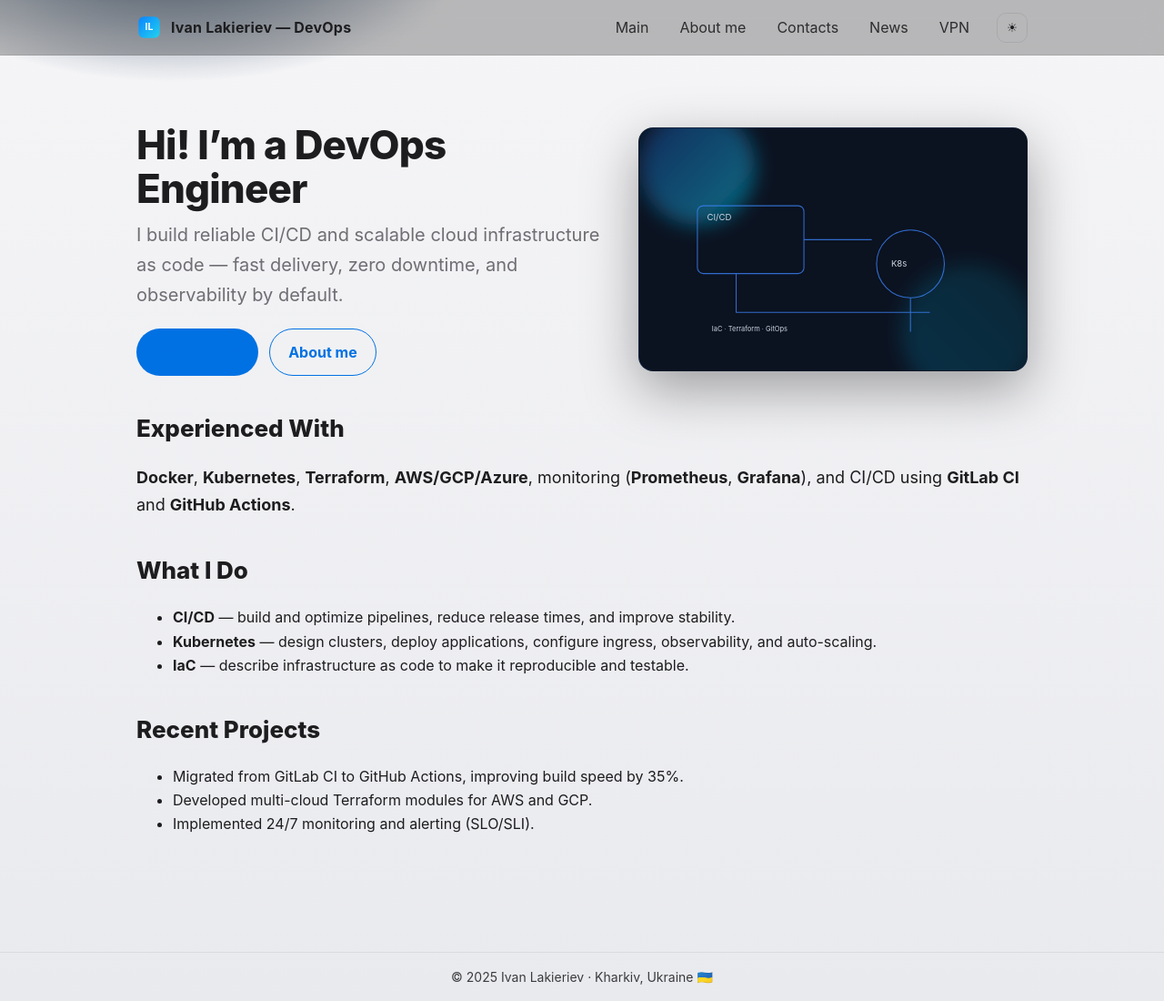
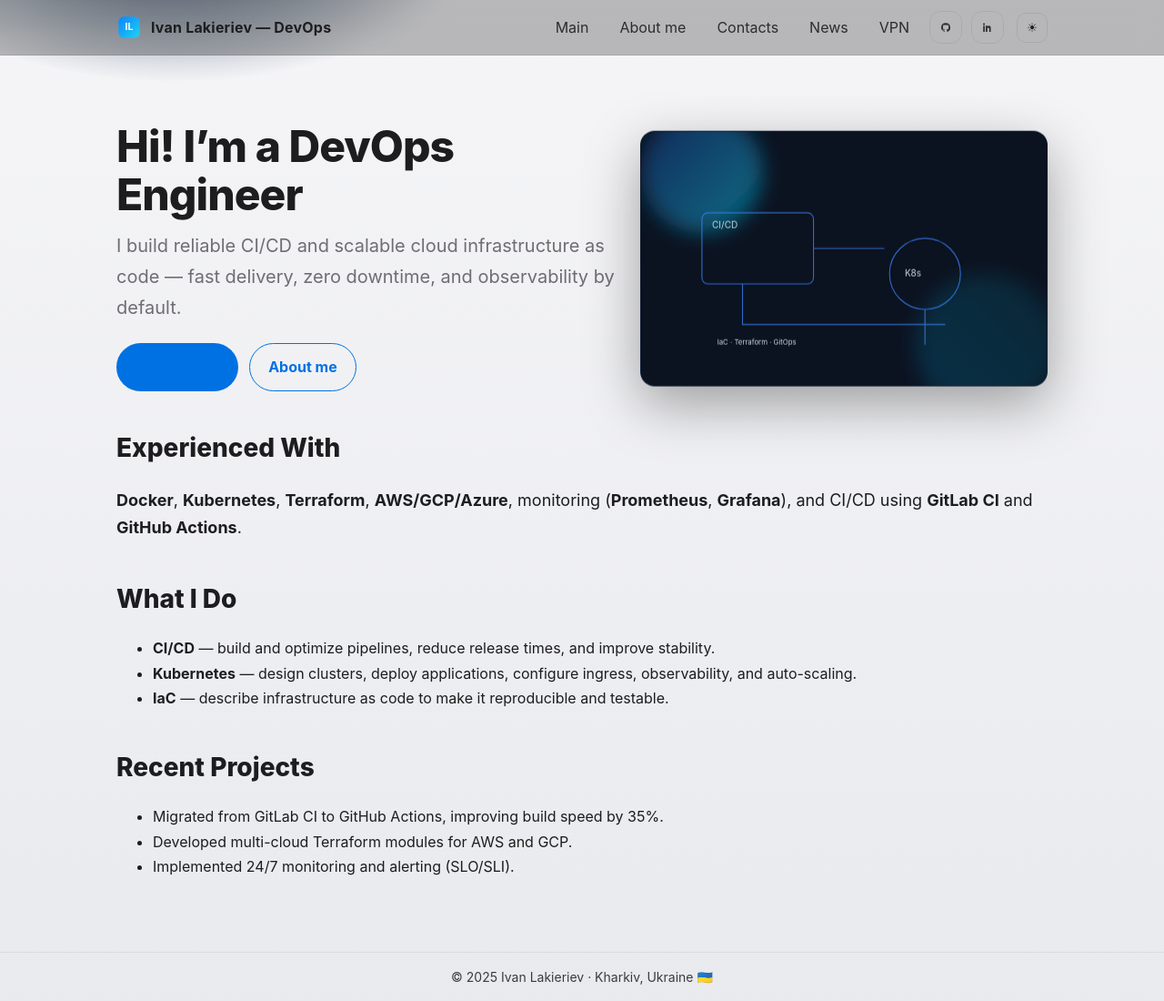
Before and after one commit to lkrv69/One-Page, a Jekyll site: the page built from index.md, in a window 1280 px wide and 1100 px high. Shown: the whole window at 91% size. Built offline with Jekyll 4.4.1, drawn with Linux system fonts in a browser that asks for light colours.

Commit message:
new page

```diff
--- a/_layouts/default.html
+++ b/_layouts/default.html
@@ -8,19 +8,16 @@
   <meta name="theme-color" content="#0a0a0a" media="(prefers-color-scheme: dark)">
   <meta name="theme-color" content="#f5f5f7" media="(prefers-color-scheme: light)">
   <link rel="stylesheet" href="{{ "/assets/css/style.css" | relative_url }}">
-  <!-- Favicon / icons -->
   <link rel="icon" href="{{ "/assets/img/favicon.svg" | relative_url }}" type="image/svg+xml">
   <link rel="mask-icon" href="{{ "/assets/img/logo.svg" | relative_url }}" color="#0a84ff">
-  <!-- Optional PNGs if you add later:
-  <link rel="icon" sizes="32x32" href="/assets/img/favicon-32.png">
-  <link rel="apple-touch-icon" sizes="180x180" href="/assets/img/apple-touch-icon.png"> -->
   <script defer src="{{ "/assets/js/theme.js" | relative_url }}"></script>
+  <script defer src="{{ "/assets/js/parallax.js" | relative_url }}"></script>
 </head>
 <body>
   <header class="site-header">
     <div class="container nav-container">
       <a class="brand" href="{{ "/" | relative_url }}" aria-label="Go to homepage">
-        <img src="{{ "/assets/img/logo.svg" | relative_url }}" alt="" class="logo"> <span>{{ site.title }}</span>
+        <img src="{{ "/assets/img/logo.svg" | relative_url }}" alt="" class="logo"> <span class="brand-text">{{ site.title }}</span>
       </a>
       <nav class="main-nav">
         <a href="{{ "/" | relative_url }}">Main</a>
@@ -28,6 +25,12 @@
         <a href="{{ "/contacts/" | relative_url }}">Contacts</a>
         <a href="{{ "/news/" | relative_url }}">News</a>
         <a href="{{ "/vpn/" | relative_url }}">VPN</a>
+        <a class="icon-btn" href="https://github.com/yourusername" target="_blank" rel="noopener" aria-label="GitHub">
+          <svg viewBox="0 0 24 24" aria-hidden="true"><path fill="currentColor" d="M12 .5a12 12 0 0 0-3.79 23.4c.6.1.82-.27.82-.6v-2.1c-3.34.73-4.04-1.6-4.04-1.6-.55-1.4-1.35-1.77-1.35-1.77-1.1-.76.08-.75.08-.75 1.22.09 1.86 1.26 1.86 1.26 1.08 1.85 2.83 1.31 3.52 1 .11-.79.42-1.31.76-1.6-2.66-.3-5.46-1.33-5.46-5.93 0-1.31.47-2.38 1.24-3.22-.12-.3-.54-1.52.12-3.17 0 0 1.01-.32 3.3 1.23.96-.27 1.98-.41 3-.41s2.04.14 3 .41c2.3-1.55 3.3-1.23 3.3-1.23.66 1.65.24 2.87.12 3.17.77.84 1.24 1.91 1.24 3.22 0 4.61-2.8 5.63-5.48 5.93.43.37.81 1.1.81 2.22v3.29c0 .33.22.71.82.59A12 12 0 0 0 12 .5Z"/></svg>
+        </a>
+        <a class="icon-btn" href="https://linkedin.com/in/yourprofile" target="_blank" rel="noopener" aria-label="LinkedIn">
+          <svg viewBox="0 0 24 24" aria-hidden="true"><path fill="currentColor" d="M4.98 3.5C4.98 4.88 3.86 6 2.5 6S0 4.88 0 3.5 1.12 1 2.5 1s2.48 1.12 2.48 2.5zM.5 8h4V24h-4V8zm7.5 0h3.8v2.2h.05c.53-1 1.83-2.2 3.77-2.2 4.03 0 4.78 2.65 4.78 6.09V24h-4v-7.1c0-1.7-.03-3.89-2.37-3.89-2.38 0-2.75 1.85-2.75 3.77V24h-4V8z"/></svg>
+        </a>
         <button id="themeToggle" class="theme-btn" aria-label="Toggle theme">☾</button>
       </nav>
     </div>
--- a/assets/css/style.css
+++ b/assets/css/style.css
@@ -1,10 +1,10 @@
-/* Minimal Apple-like design with theme toggle */
+/* Apple-like design, responsive, with social icons */
 :root{
   --bg1:#0a0a0a; --bg2:#111216;
   --text:#f5f5f7; --muted:#b0b3b8;
   --accent:#0a84ff; --accent-press:#0071e3;
   --border: rgba(255,255,255,.08);
-  --container: 980px;
+  --container: 1024px;
 }
 :root[data-theme="light"]{
   --bg1:#f5f5f7; --bg2:#e9eaee;
@@ -25,32 +25,34 @@ body{
 /* Header */
 .site-header{position:sticky; top:0; z-index:10; background:rgba(0,0,0,.25); backdrop-filter:blur(12px); border-bottom:1px solid var(--border)}
 .nav-container{display:flex; align-items:center; justify-content:space-between; padding:12px 0}
-.brand{display:flex; align-items:center; gap:10px; text-decoration:none; color:var(--text); font-weight:700; letter-spacing:.2px}
+.brand{display:flex; align-items:center; gap:10px; text-decoration:none; color:var(--text); font-weight:700; letter-spacing:.2px; white-space:nowrap}
 .logo{width:28px; height:28px}
-.main-nav{display:flex; align-items:center; gap:10px}
+.main-nav{display:flex; align-items:center; gap:10px; flex-wrap:wrap; justify-content:flex-end}
 .main-nav a{color:var(--text); text-decoration:none; padding:8px 12px; border-radius:12px; opacity:.9}
 .main-nav a:hover{background:rgba(255,255,255,.06); opacity:1}
-.theme-btn{margin-left:8px; padding:8px 10px; border-radius:10px; border:1px solid var(--border); background:transparent; color:var(--text); cursor:pointer}
+.icon-btn{display:inline-flex; align-items:center; justify-content:center; width:36px; height:36px; border-radius:10px; border:1px solid var(--border); color:var(--text)}
+.icon-btn:hover{background:rgba(255,255,255,.06)}
+.icon-btn svg{width:18px; height:18px}
+.theme-btn{margin-left:4px; padding:8px 10px; border-radius:10px; border:1px solid var(--border); background:transparent; color:var(--text); cursor:pointer}
 .theme-btn:hover{background:rgba(255,255,255,.06)}
 /* Content */
-.site-content{flex:1; padding:56px 0 64px; line-height:1.65}
-.markdown-body h1{font-size:44px; line-height:1.1; letter-spacing:-0.02em; margin:.6em 0 .4em; font-weight:800}
-.markdown-body h2{font-size:26px; margin:1.4em 0 .6em; font-weight:800}
-.markdown-body p{font-size:18px; color:var(--text)}
+.site-content{flex:1; padding:56px 0 64px; line-height:1.7}
+.markdown-body h1{font-size:48px; line-height:1.1; letter-spacing:-0.02em; margin:.6em 0 .4em; font-weight:800}
+.markdown-body h2{font-size:28px; margin:1.4em 0 .6em; font-weight:800}
+.markdown-body p{font-size:18px}
 .markdown-body strong{font-weight:700}
 .markdown-body a{color:var(--accent); text-decoration:none}
 .markdown-body a:hover{text-decoration:underline}
 /* Hero */
 .hero{display:grid; grid-template-columns:1.1fr .9fr; gap:28px; align-items:center; margin:18px 0 6px}
-.hero h1{margin:0 0 10px}
-.hero p.sub{font-size:20px; color:var(--muted); margin:0 0 20px}
-.hero .btns{display:flex; gap:12px; margin-top:8px}
+.hero h1{margin:0 0 12px}
+.hero p.sub{font-size:20px; color:var(--muted); margin:0 0 22px}
+.hero .btns{display:flex; gap:12px; margin-top:8px; flex-wrap:wrap}
 .btn{display:inline-block; padding:12px 20px; border-radius:30px; font-weight:700; text-decoration:none; background:var(--accent); color:white}
 .btn:hover{background:var(--accent-press)}
 .btn.secondary{background:transparent; color:var(--accent); border:1px solid var(--accent)}
 .btn.secondary:hover{background:rgba(10,132,255,.12)}
-.hero-ill{width:100%; border-radius:16px; border:1px solid var(--border); box-shadow:0 20px 60px rgba(0,0,0,.35); background:linear-gradient(180deg,#0d1b2a,#162642); display:block}
-@media(max-width:920px){ .hero{grid-template-columns:1fr} }
+.hero-ill{width:100%; border-radius:16px; border:1px solid var(--border); box-shadow:0 20px 60px rgba(0,0,0,.35); background:linear-gradient(180deg,#0d1b2a,#162642); display:block; transform:translateY(0); will-change:transform}
 /* Footer */
 .site-footer{margin-top:auto; border-top:1px solid var(--border); padding:18px 0; text-align:center; opacity:.85; font-size:14px}
 /* 404 */
@@ -58,3 +60,18 @@ body{
 .notfound .box{max-width:680px; padding:24px; border-radius:20px; background:linear-gradient(180deg, rgba(255,255,255,.04), rgba(255,255,255,.02)); border:1px solid var(--border)}
 .notfound h1{font-size:64px; margin:0 0 8px; letter-spacing:-.03em}
 .notfound p{color:var(--muted); font-size:18px; margin:0 0 18px}
+
+/* Responsive breakpoints */
+@media (max-width: 920px){
+  .container{padding:0 16px}
+  .markdown-body h1{font-size:38px}
+  .markdown-body h2{font-size:24px}
+  .hero{grid-template-columns:1fr; gap:16px}
+  .brand-text{display:none;} /* compact header */
+}
+@media (max-width: 600px){
+  .site-content{padding:40px 0 56px}
+  .btn{padding:10px 18px}
+  .icon-btn{width:34px; height:34px}
+  .markdown-body p, .markdown-body li{font-size:17px}
+}
--- /dev/null
+++ b/assets/js/parallax.js
@@ -0,0 +1,12 @@
+(function(){
+  function onScroll(){
+    const el = document.querySelector('.hero-ill');
+    if(!el) return;
+    const rect = el.getBoundingClientRect();
+    const vh = window.innerHeight || document.documentElement.clientHeight;
+    const visible = Math.max(0, Math.min(1, 1 - rect.top / vh));
+    el.style.transform = `translateY(${(1-visible) * 12}px)`; // smooth parallax
+  }
+  window.addEventListener('scroll', onScroll, { passive: true });
+  window.addEventListener('DOMContentLoaded', onScroll);
+})();
--- a/assets/js/theme.js
+++ b/assets/js/theme.js
@@ -1,21 +1,20 @@
 (function(){
   const root = document.documentElement;
   const btn = () => document.getElementById('themeToggle');
-  const pref = window.matchMedia('(prefers-color-scheme: dark)').matches ? 'dark' : 'light';
-  const saved = localStorage.getItem('theme') || 'auto';
-  function setTheme(mode){
-    if(mode==='auto'){ root.setAttribute('data-theme', (pref==='dark'?'dark':'light')); }
-    else { root.setAttribute('data-theme', mode); }
-    localStorage.setItem('theme', mode);
-    if(btn()){ btn().textContent = root.getAttribute('data-theme')==='dark' ? '☾' : '☀'; }
+  const prefersDark = window.matchMedia('(prefers-color-scheme: dark)');
+  function apply(mode){
+    let target = mode || localStorage.getItem('theme') || 'auto';
+    if(target==='auto'){ target = prefersDark.matches ? 'dark' : 'light'; }
+    root.setAttribute('data-theme', target === 'dark' ? '' : 'light'); // empty means dark variables
+    localStorage.setItem('theme', target);
+    if(btn()) btn().textContent = (target==='dark' ? '☾' : '☀');
   }
-  setTheme(saved);
-  window.addEventListener('DOMContentLoaded', function(){
-    if(btn()){
-      btn().addEventListener('click', function(){
-        const current = root.getAttribute('data-theme');
-        setTheme(current==='dark' ? 'light' : 'dark');
-      });
-    }
+  apply();
+  prefersDark.addEventListener('change', () => apply('auto'));
+  window.addEventListener('DOMContentLoaded', () => {
+    if(btn()) btn().addEventListener('click', () => {
+      const current = root.getAttribute('data-theme') === 'light' ? 'light' : 'dark';
+      apply(current === 'dark' ? 'light' : 'dark');
+    });
   });
 })();
```
Also changed, not shown: 2 other files.
